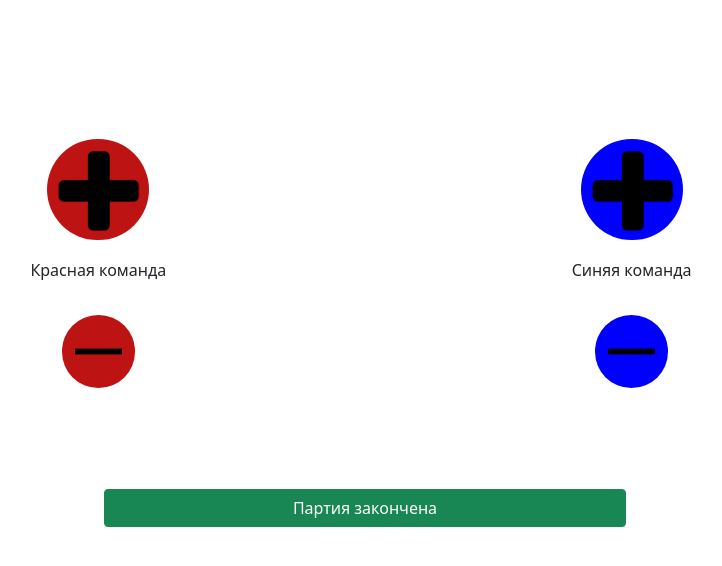
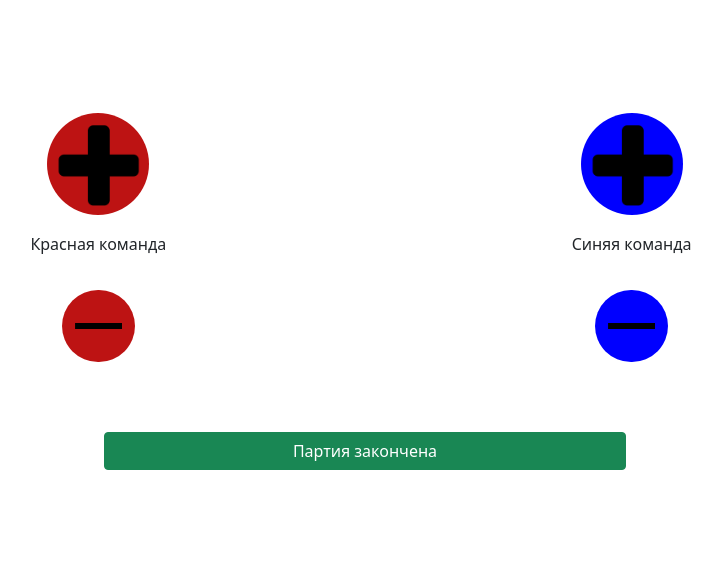
Before and after one commit to geekk0/Golden_League_site, a Django app: template templates/beach_volleyball.html in a window 1280 px wide. Shown: the part 162-728 px from the top of the page, without its empty margins (275-997 px from the left). Run offline with Django 3.2, Linux system fonts and the light colour scheme; the template is opened without the code that fills it: most values are stand-ins (such as "Sample title", 1, 10 or a date in 2020); some libraries are stand-ins or nearby versions.

```diff
--- a/static/css/base.css
+++ b/static/css/base.css
@@ -13,7 +13,7 @@
 }
 
 .controls-images{
-    margin-top:10%;
+    margin-top: 5%;
     width:20%;
     border-radius: 50%;
     background: #bd1313;
--- a/templates/beach_volleyball.html
+++ b/templates/beach_volleyball.html
@@ -279,7 +279,7 @@
             </form>
         </div>
         <div>
-                <button style="margin-top: 9%" type="button" class="btn btn-success col-md-6 offset-3"
+                <button style="margin-top: 6%;" type="button" class="btn btn-success col-md-6 offset-3"
                     id="end_set">Партия закончена</button>
         </div>
     </div>
```
